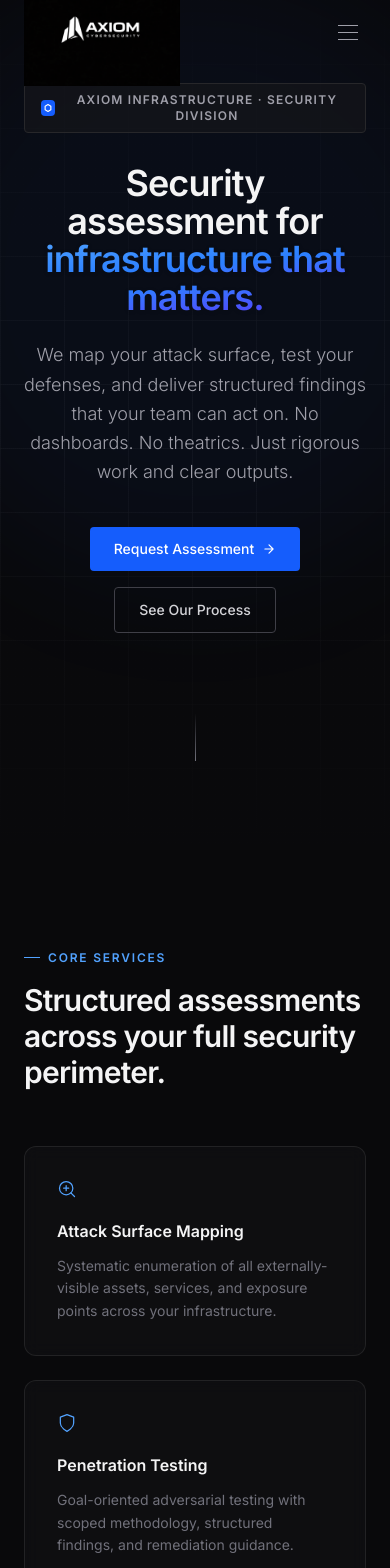
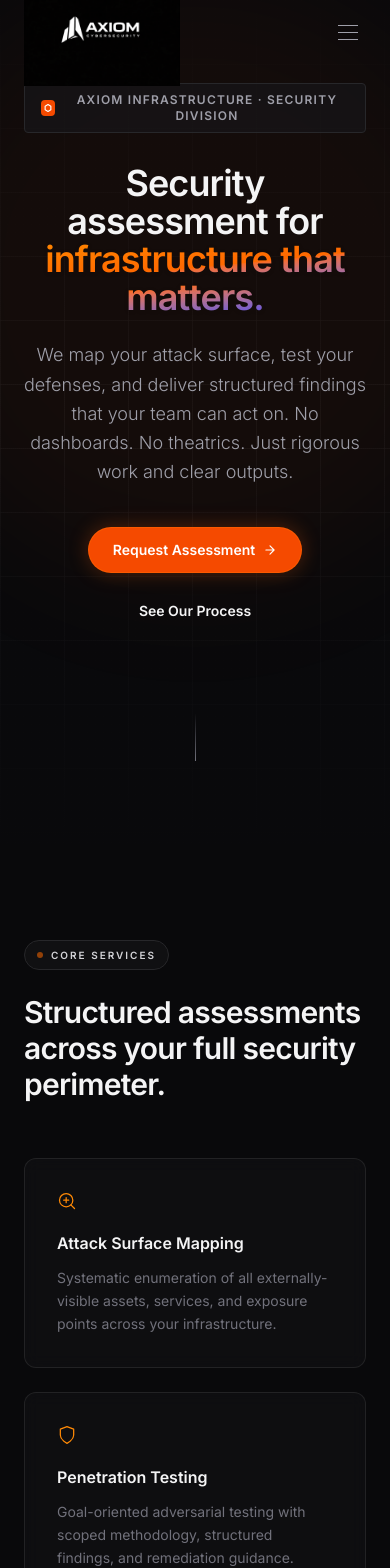
Before and after one commit to Mageester/axiom-cyber, a React (Vite) app: page / in a window 390 px wide. Shown: the top 1568 px of the page. Built offline with nearby package versions, Linux system fonts and the light colour scheme.

Commit message:
feat: complete v2 theme alignment and working booking integration

```diff
--- a/src/components/Button.jsx
+++ b/src/components/Button.jsx
@@ -1,9 +1,10 @@
 export default function Button({ children, variant = 'primary', href = '#', id, ...props }) {
-  const base = 'inline-flex items-center gap-2 px-6 py-3 rounded-sm text-sm font-medium transition-all duration-200 cursor-pointer focus:outline-none focus-visible:ring-2 focus-visible:ring-blue-500';
+  const base = "inline-flex items-center justify-center gap-2 px-6 py-3 rounded-full text-sm font-semibold transition-all duration-300";
 
   const variants = {
-    primary: 'bg-blue-600 text-white hover:bg-blue-500 active:bg-blue-700',
-    ghost: 'border border-zinc-700 text-zinc-300 hover:border-zinc-500 hover:text-white',
+    primary: "bg-orange-600 text-white hover:bg-orange-500 shadow-[0_0_20px_rgba(234,88,12,0.3)] hover:shadow-[0_0_30px_rgba(234,88,12,0.5)] border border-orange-500/50",
+    secondary: "bg-zinc-900 border border-zinc-700 text-zinc-100 hover:bg-zinc-800 hover:border-zinc-600",
+    text: "text-zinc-400 hover:text-white bg-transparent",
   };
 
   return (
--- a/src/components/Navbar.jsx
+++ b/src/components/Navbar.jsx
@@ -50,7 +50,7 @@ export default function Navbar() {
           <a
             href="#cta"
             id="nav-cta"
-            className="text-sm px-4 py-2 rounded-sm bg-blue-600 text-white font-medium hover:bg-blue-500 transition-colors duration-150"
+            className="text-sm px-4 py-2 rounded-sm bg-orange-600 text-white font-medium hover:bg-orange-500 transition-colors duration-150"
           >
             Request Assessment
           </a>
@@ -88,7 +88,7 @@ export default function Navbar() {
               <a
                 href="#cta"
                 onClick={() => setMenuOpen(false)}
-                className="inline-block text-sm px-4 py-2 rounded-sm bg-blue-600 text-white font-medium hover:bg-blue-500 transition-colors"
+                className="inline-block text-sm px-4 py-2 rounded-sm bg-orange-600 text-white font-medium hover:bg-orange-500 transition-colors"
               >
                 Request Assessment
               </a>
--- a/src/components/SectionLabel.jsx
+++ b/src/components/SectionLabel.jsx
@@ -1,8 +1,8 @@
 export default function SectionLabel({ children }) {
   return (
-    <span className="inline-flex items-center gap-2 text-xs font-semibold tracking-[0.15em] uppercase text-blue-400 mb-4">
-      <span className="inline-block w-4 h-px bg-blue-400" />
-      {children}
-    </span>
+    <div className="inline-flex items-center gap-2 px-3 py-1.5 rounded-full border border-zinc-800 bg-zinc-900/50 backdrop-blur-sm mb-6">
+      <div className="w-1.5 h-1.5 rounded-full bg-orange-500 animate-pulse"></div>
+      <span className="text-[10px] font-semibold text-zinc-300 uppercase tracking-[0.2em]">{children}</span>
+    </div>
   );
 }
--- a/src/index.css
+++ b/src/index.css
@@ -52,7 +52,7 @@ body {
 
 /* Glow accent */
 .glow-accent {
-  box-shadow: 0 0 60px rgba(59, 130, 246, 0.08), 0 0 120px rgba(59, 130, 246, 0.04);
+  box-shadow: 0 0 60px rgba(249, 115, 22, 0.08), 0 0 120px rgba(249, 115, 22, 0.04);
 }
 
 /* Section fade-up animation */
--- a/src/sections/Hero.jsx
+++ b/src/sections/Hero.jsx
@@ -14,14 +14,14 @@ export default function Hero() {
       <div className="absolute inset-0 bg-gradient-to-b from-zinc-950 via-transparent to-zinc-950 pointer-events-none" />
 
       {/* Radial accent glow */}
-      <div className="absolute top-1/3 left-1/2 -translate-x-1/2 -translate-y-1/2 w-[600px] h-[600px] bg-blue-600/5 rounded-full blur-3xl pointer-events-none" />
+      <div className="absolute top-1/3 left-1/2 -translate-x-1/2 -translate-y-1/2 w-[600px] h-[600px] bg-orange-600/5 rounded-full blur-3xl pointer-events-none" />
 
       {/* Content */}
       <div className="relative max-w-5xl mx-auto px-6 lg:px-8 text-center">
         {/* Division mark */}
         <div className="flex justify-center mb-8 animate-fade-up">
           <div className="inline-flex items-center gap-2.5 px-4 py-2 rounded-sm border border-zinc-800 bg-zinc-900/60 backdrop-blur-sm">
-            <div className="w-4 h-4 rounded-sm bg-blue-600 flex items-center justify-center">
+            <div className="w-4 h-4 rounded-sm bg-orange-600 flex items-center justify-center">
               <svg width="8" height="8" viewBox="0 0 14 14" fill="none">
                 <path d="M7 1L12 4V10L7 13L2 10V4L7 1Z" stroke="white" strokeWidth="2" strokeLinejoin="round" />
               </svg>
@@ -36,7 +36,7 @@ export default function Hero() {
         <h1 className="animate-fade-up delay-100 text-4xl md:text-5xl lg:text-7xl font-semibold text-zinc-100 leading-[1.05] tracking-tight mb-6">
           Security assessment for
           <br />
-          <span className="bg-gradient-to-br from-blue-400 via-blue-500 to-indigo-600 bg-clip-text text-transparent drop-shadow-sm">infrastructure that matters.</span>
+          <span className="bg-gradient-to-br from-orange-400 via-orange-500 to-indigo-600 bg-clip-text text-transparent drop-shadow-sm">infrastructure that matters.</span>
         </h1>
 
         {/* Subtext */}
--- a/src/sections/Process.jsx
+++ b/src/sections/Process.jsx
@@ -52,8 +52,8 @@ export default function Process() {
               <div key={step.id} id={step.id} className="relative group">
                 {/* Step number with circle */}
                 <div className="flex items-center gap-4 mb-5">
-                  <div className="relative z-10 flex-shrink-0 w-14 h-14 rounded-full bg-zinc-950 border border-zinc-800 group-hover:border-blue-500/50 group-hover:bg-blue-950/20 group-hover:shadow-[0_0_15px_rgba(59,130,246,0.15)] flex items-center justify-center transition-all duration-500">
-                    <span className="font-mono text-sm font-semibold text-blue-500 group-hover:text-blue-400 transition-colors">{step.number}</span>
+                  <div className="relative z-10 flex-shrink-0 w-14 h-14 rounded-full bg-zinc-950 border border-zinc-800 group-hover:border-orange-500/50 group-hover:bg-orange-950/20 group-hover:shadow-[0_0_15px_rgba(59,130,246,0.15)] flex items-center justify-center transition-all duration-500">
+                    <span className="font-mono text-sm font-semibold text-orange-500 group-hover:text-orange-400 transition-colors">{step.number}</span>
                   </div>
                   {/* Mobile connecting line */}
                   {i < STEPS.length - 1 && (
--- a/src/sections/Services.jsx
+++ b/src/sections/Services.jsx
@@ -84,9 +84,9 @@ export default function Services() {
             <div
               key={service.id}
               id={service.id}
-              className="group relative overflow-hidden bg-zinc-900/40 backdrop-blur-sm border border-zinc-800/80 rounded-xl p-8 hover:bg-zinc-800/50 hover:border-zinc-700/80 hover:-translate-y-1 hover:shadow-2xl hover:shadow-blue-900/10 transition-all duration-500"
+              className="group relative overflow-hidden bg-zinc-900/40 backdrop-blur-sm border border-zinc-800/80 rounded-xl p-8 hover:bg-zinc-800/50 hover:border-zinc-700/80 hover:-translate-y-1 hover:shadow-2xl hover:shadow-orange-900/10 transition-all duration-500"
             >
-              <div className="text-blue-400 mb-5">
+              <div className="text-orange-400 mb-5">
                 {service.icon}
               </div>
               <h3 className="text-base font-semibold text-zinc-100 mb-3 group-hover:text-white transition-colors">
--- a/src/sections/Trust.jsx
+++ b/src/sections/Trust.jsx
@@ -25,7 +25,7 @@ export default function Trust() {
         {/* Trust banner */}
         <div className="flex flex-col md:flex-row items-start md:items-center gap-6 pb-14 mb-14 border-b border-zinc-800/60">
           <div className="flex items-center gap-3 flex-shrink-0">
-            <div className="w-8 h-8 rounded-sm bg-blue-600/10 border border-blue-600/30 flex items-center justify-center">
+            <div className="w-8 h-8 rounded-sm bg-orange-600/10 border border-orange-600/30 flex items-center justify-center">
               <svg width="16" height="16" viewBox="0 0 24 24" fill="none" stroke="#3b82f6" strokeWidth="1.5" strokeLinecap="round" strokeLinejoin="round">
                 <path d="M12 22s8-4 8-10V5l-8-3-8 3v7c0 6 8 10 8 10z" />
               </svg>
--- a/src/sections/WhyAxiom.jsx
+++ b/src/sections/WhyAxiom.jsx
@@ -54,7 +54,7 @@ export default function WhyAxiom() {
           {DIFFERENTIATORS.map((item) => (
             <div key={item.id} id={item.id} className="group">
               <div className="flex items-start gap-4 p-6 -m-6 rounded-2xl border border-transparent hover:bg-zinc-900/50 hover:border-zinc-800/50 hover:shadow-xl transition-all duration-500">
-                <span className="font-mono text-xs text-zinc-600 group-hover:text-blue-500 pt-1 flex-shrink-0 w-6 transition-colors duration-300">{item.label}</span>
+                <span className="font-mono text-xs text-zinc-600 group-hover:text-orange-500 pt-1 flex-shrink-0 w-6 transition-colors duration-300">{item.label}</span>
                 <div>
                   <h3 className="text-sm font-semibold text-zinc-300 mb-2 leading-snug group-hover:text-zinc-100 transition-colors duration-300">
                     {item.title}
```
Also changed, not shown: src/sections/CTA.jsx (+33 -21 lines), src/sections/RiskExposure.jsx (+4 -7 lines).
